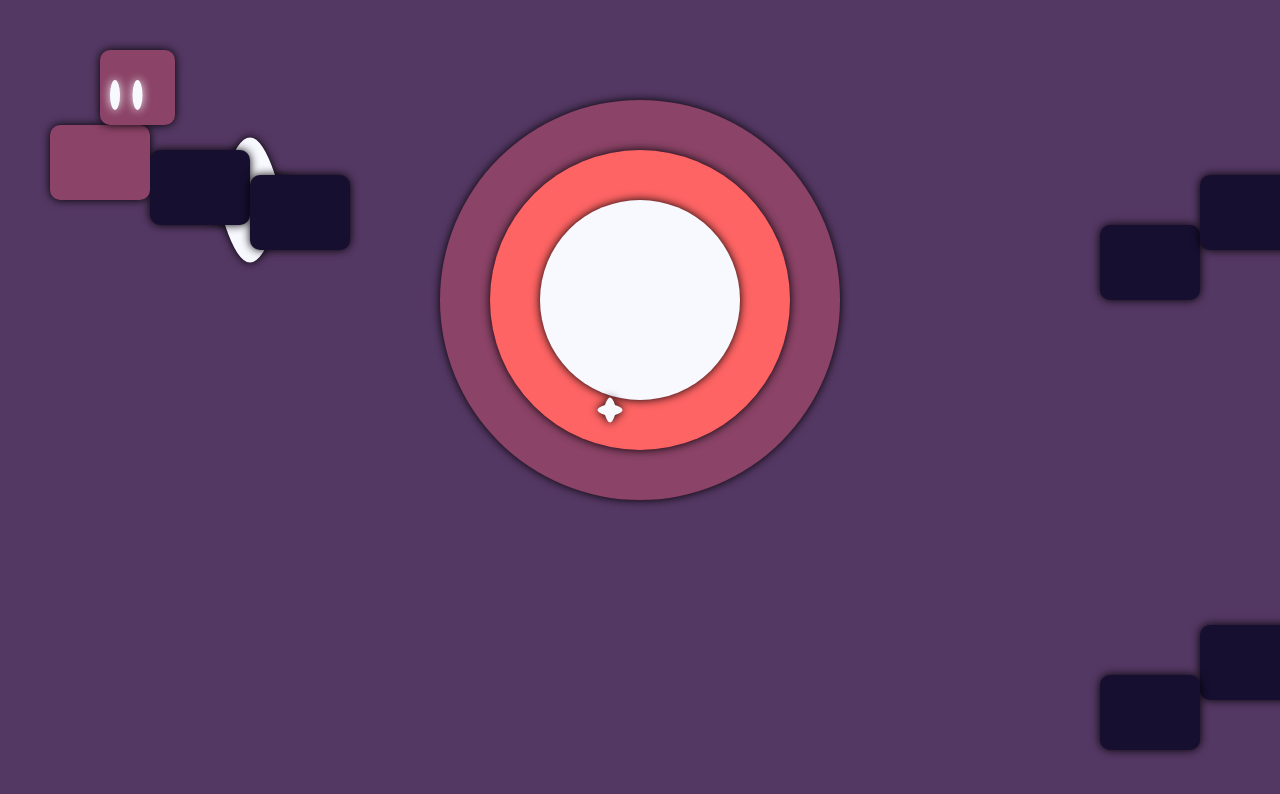
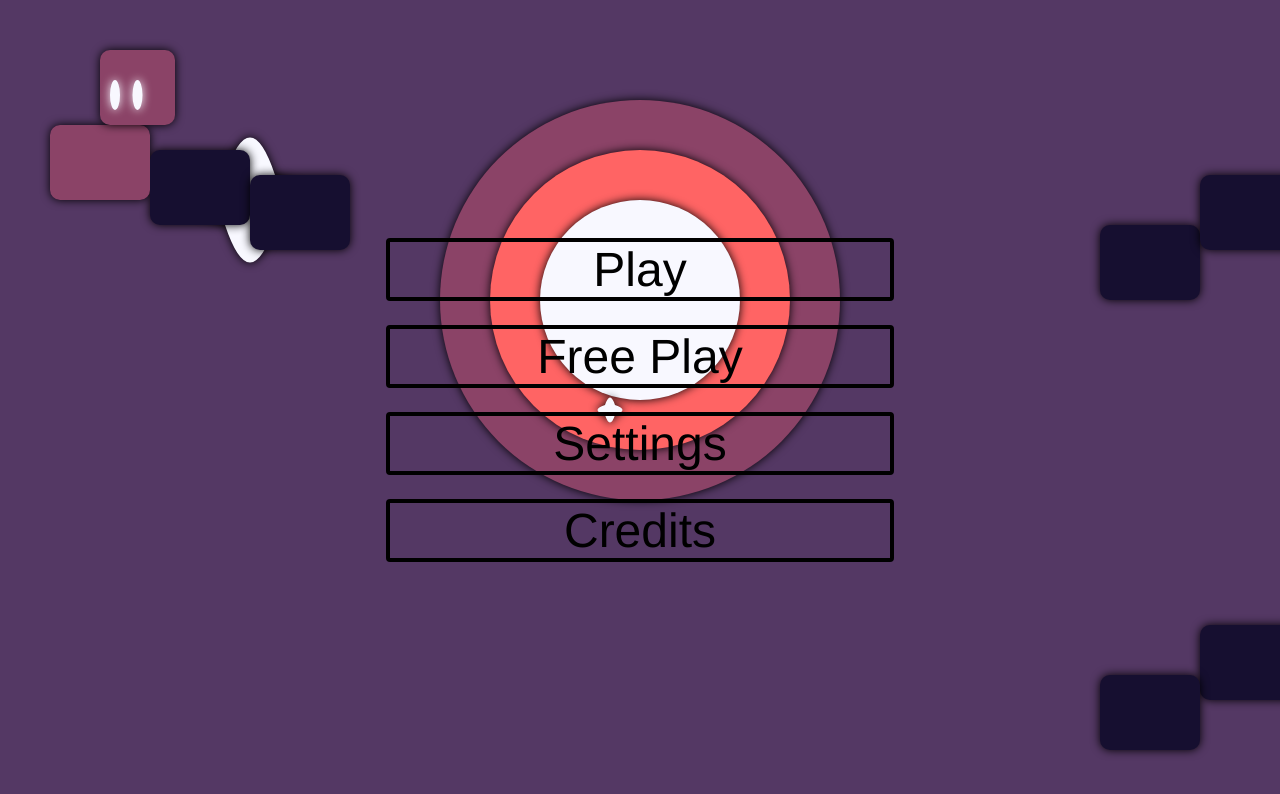
Before and after one commit to Harmades/js13k-2019, a plain HTML site: page index.html in a window 1280 px wide. Drawn offline with Linux system fonts and the light colour scheme.

Commit message:
menu draft

```diff
--- a/game.css
+++ b/game.css
@@ -3,6 +3,8 @@ body {
     height: 100%;
     padding: 0px;
     margin: 0px;
+    font-family: Helvetica;
+    font-weight: lighter;
 }
 
 #background, #static-background, #level, #player, #fx, #ui {
@@ -10,3 +12,43 @@ body {
     top: 0px;
     left: 0px;
 }
+
+#ui, #home {
+    position: absolute;
+    top: 0px;
+    left: 0px;
+    width: 100%;
+    height: 100%;
+}
+
+#home .menu {
+    width: 100%;
+    height: 100%;
+
+}
+
+.menu {
+    display: flex;
+    flex-direction: column;
+    justify-content: center;
+    align-items: center;
+}
+
+#home .menu-option {
+    font-size: 48px;
+    margin: 12px;
+    width: 500px;
+}
+
+.menu-option {
+    border: 4px solid black;
+    border-radius: 4px;
+    text-align: center;
+    cursor: default;
+    -moz-user-select: none;
+    user-select: none;
+}
+
+.menu-option:hover {
+    border-color: ghostwhite;
+}
--- a/index.html
+++ b/index.html
@@ -5,6 +5,16 @@
 <canvas id="level"></canvas>
 <canvas id="fx"></canvas>
 <canvas id="player"></canvas>
+<div id="ui">
+    <div id="home">
+        <div class="menu">
+            <div class="menu-option">Play</div>
+            <div class="menu-option">Free Play</div>
+            <div class="menu-option">Settings</div>
+            <div class="menu-option">Credits</div>
+        </div>
+    </div>
+</div>
 <!-- <canvas id="ui"></canvas> -->
 <script src="levels.js"></script>
 <script src="game.js"></script>
```
